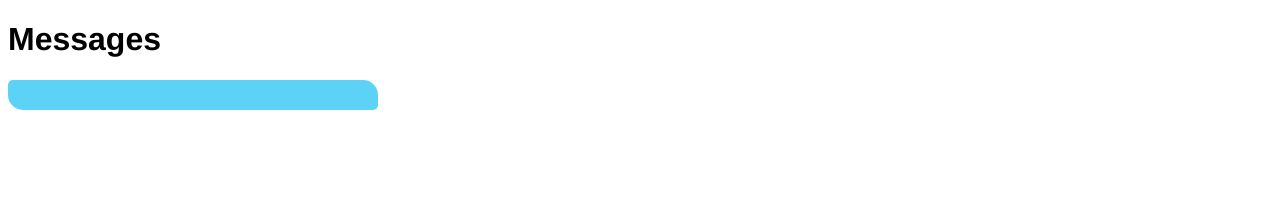
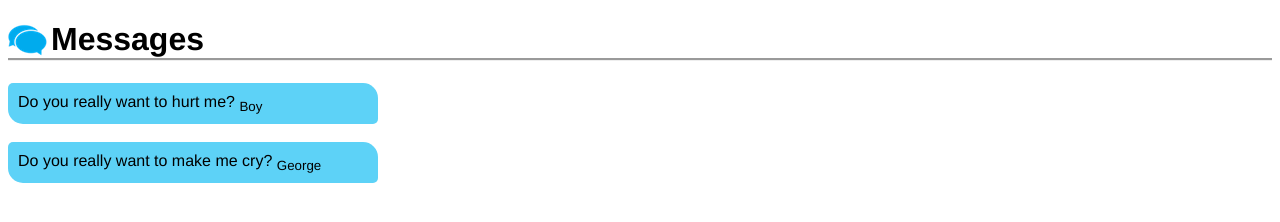
Before and after one commit to EliaRodriguez/comp20-erodriguez, a plain HTML site: page messages2/index.html in a window 1280 px wide. Drawn offline with Linux system fonts and the light colour scheme.

Commit message:
fixing lab.js typo and finishing css stylesheet

```diff
--- a/messages2/lab.js
+++ b/messages2/lab.js
@@ -3,11 +3,11 @@ function parse(){
 	var xml = new XMLHttpRequest();
 	xml.open("GET","data.json",true);
 	xml.onreadystatechange = function(){
-		if (this.readyStat == 4 && this.status == 200){
+		if (this.readyState == 4 && this.status == 200){
 			var data = JSON.parse(this.responseText);
 			newData = "";
 			for (i = 0; i < data.length; i++){
-				newData += data[i].content + '<span class="username">' + data[i].username + '</span>' + '<br/>'
+				newData += '<div class="style">' + data[i].content + " " + '<span class="username">' + data[i].username + '</span>' + '</div> <br>'
 			};
 			document.getElementById('messages').innerHTML = newData;
 		}
--- a/messages2/style.css
+++ b/messages2/style.css
@@ -1,8 +1,8 @@
 /* Your CSS here... */
 body {font-family: Helvetica, 'Lucida Grande', Arial, sans-serif;}
 
-h1 {font-weight: bold;}
-
-#messages {background-color: #5DD2F7; border-radius: 5px 15px; padding: 10px; width: 350px; height: 10px; display: table-cell; vertical-align: middle;}
+h1 {font-weight: bold; border-bottom: groove;background-image: url('message_icon.png'); background-repeat: no-repeat; padding-left: 43px; display:block;}
 
 .username {vertical-align: sub; font-size: smaller;}
+
+.style {background-color: #5DD2F7; border-radius: 5px 15px; padding: 10px; width: 350px; height: 10px; display: table-cell; vertical-align: middle;}
```
Also changed, not shown: messages2/message_icon.png (added).
